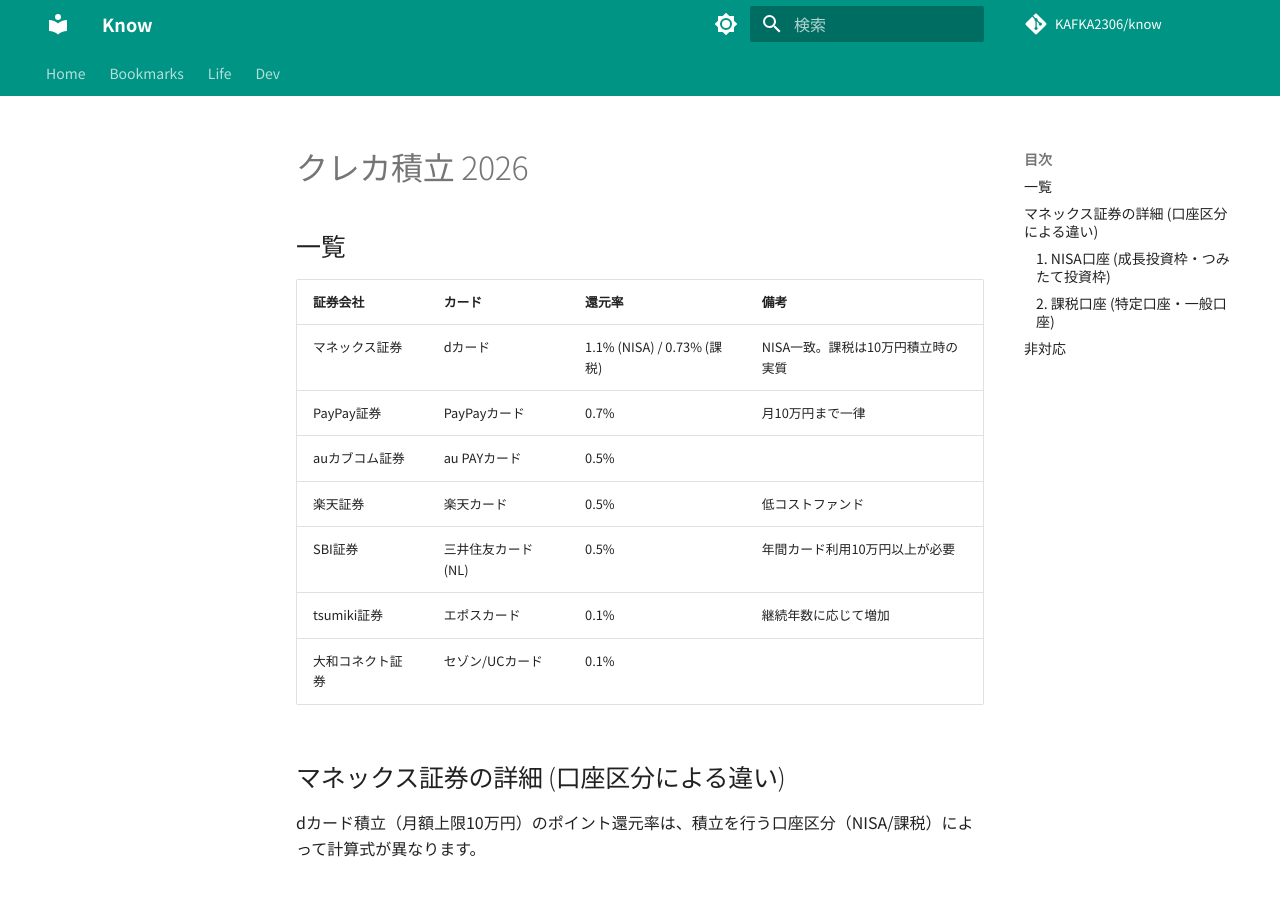
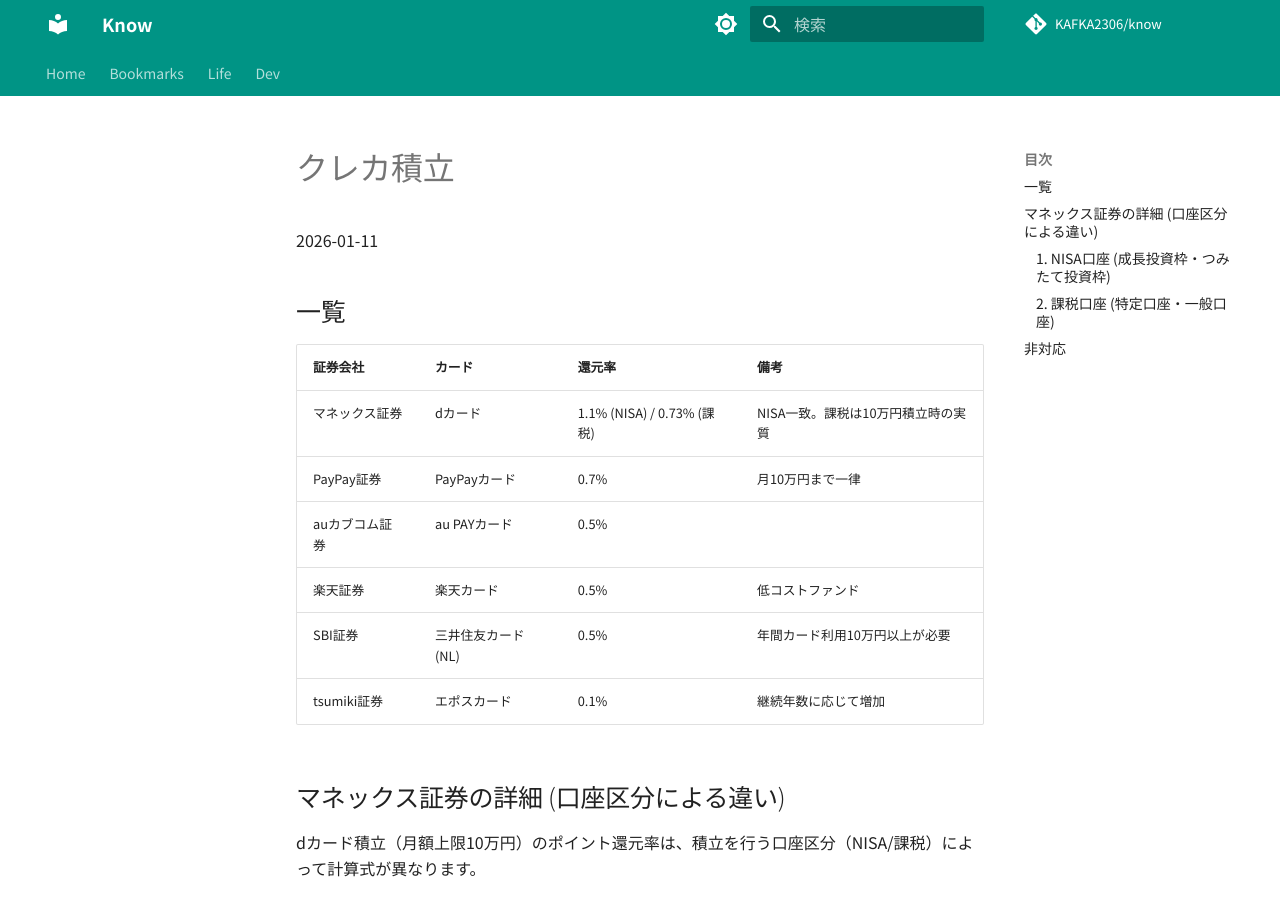
Before and after one commit to KAFKA2306/know, an MkDocs documentation site: the page built from docs/life/money/credit-card-investment-2026.md, in a window 1280 px wide and 900 px high. Built offline with MkDocs 1.6.1 and Material for MkDocs 9.7.7, drawn with Linux system fonts in a browser that asks for light colours; comment, search, counter and statistics services are not loaded.

Commit message:
update title and date

```diff
--- a/docs/life/money/credit-card-investment-2026.md
+++ b/docs/life/money/credit-card-investment-2026.md
@@ -1,4 +1,5 @@
-# クレカ積立 2026
+# クレカ積立
+2026-01-11
 
 ## 一覧
 
@@ -10,7 +11,6 @@
 | 楽天証券 | 楽天カード | 0.5% | 低コストファンド |
 | SBI証券 | 三井住友カード(NL) | 0.5% | 年間カード利用10万円以上が必要 |
 | tsumiki証券 | エポスカード | 0.1% | 継続年数に応じて増加 |
-| 大和コネクト証券 | セゾン/UCカード | 0.1% | |
 
 ## マネックス証券の詳細 (口座区分による違い)
 
```
